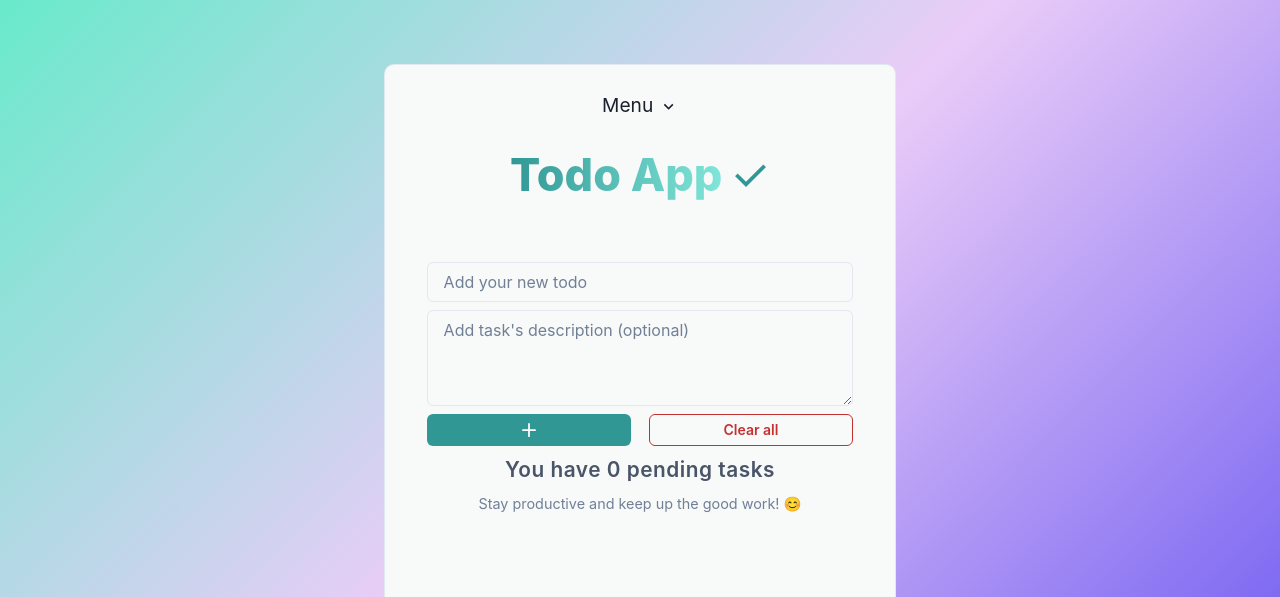
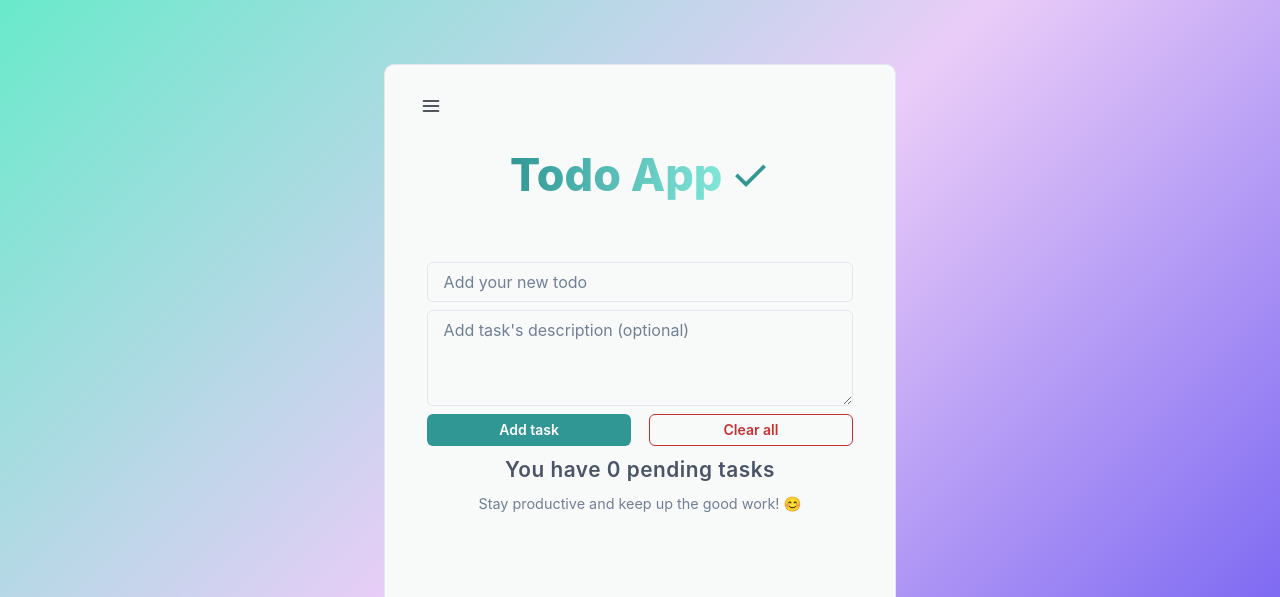
Before and after one commit to YanetOlmedo/my-react-task-list, a React (Vite) app: page /tasks in a window 1280 px wide. Shown: the top 597 px of the page. Built offline with nearby package versions, Linux system fonts and the light colour scheme.

Commit message:
Cambio de botones  Add Task y Menu

```diff
--- a/src/Components/Menu.jsx
+++ b/src/Components/Menu.jsx
@@ -1,5 +1,5 @@
-import { Menu, MenuButton, MenuList, MenuItem, MenuIcon } from "@chakra-ui/react";
-import { ChevronDownIcon } from "@chakra-ui/icons";
+import { Flex, Menu, MenuButton, MenuList, MenuItem, IconButton } from "@chakra-ui/react";
+import { HamburgerIcon } from "@chakra-ui/icons";
 import { Link, BrowserRouter, Routes, Route } from "react-router-dom";
 import Home from "../pages/Home";
 import AboutUs from "../pages/AboutUs";
@@ -7,11 +7,10 @@ import Tasks from "../pages/Tasks";
 
 function NavigationMenu() {
   return (
+    <Flex justifyContent="flex-start" alignItems="flex-start">
       <Menu>
         <Link to="#">
-        <MenuButton>
-          Menu <ChevronDownIcon />
-        </MenuButton>
+          <MenuButton as={IconButton} aria-label="Menu" icon={<HamburgerIcon />} variant="ghost" boxSize={6} fontSize="xl"/>
         </Link>
         <MenuList>
           <MenuItem as={Link} to="/">
@@ -25,6 +24,7 @@ function NavigationMenu() {
           </MenuItem>
         </MenuList>
       </Menu>
+    </Flex>
   );
 }
 
@@ -43,8 +43,10 @@ function MenuWithRoutes() {
 function MainMenu() {
   return (
     <BrowserRouter>
+      <div className="menu-container">
         <NavigationMenu />
         <MenuWithRoutes />
+      </div>
     </BrowserRouter>
   );
 }
--- a/src/Components/Task.jsx
+++ b/src/Components/Task.jsx
@@ -72,7 +72,7 @@ export default function Task(props) {
             size="lg"
             style={{ borderColor: 'rgba(0, 0, 0, 0.3)' }}
           />
-          <Text ml="10px" fontWeight="bold">
+          <Text ml="10px" fontWeight="bold" textDecoration={isCompleted ? "line-through" : "none"}>
             {isEditing ? (
               <Input
                 type="text"
--- a/src/Components/TaskList.jsx
+++ b/src/Components/TaskList.jsx
@@ -1,5 +1,4 @@
 import { Box, Button, FormControl, FormErrorMessage, Input, Text, UnorderedList } from "@chakra-ui/react";
-import { AddIcon } from "@chakra-ui/icons";
 import { Textarea } from "@chakra-ui/react";
 import Task from "./Task";
 import { useForm } from "react-hook-form";
@@ -40,7 +39,7 @@ const TaskList = (props) => {
   };
 
   return (
-    <Box maxW="40rem" mx="auto" p="1rem"> {/* Ajusta el valor de maxW según el ancho deseado */}
+    <Box maxW="40rem" mx="auto" p="1rem">
       <form onSubmit={handleSubmit(onSubmit)}>
         <FormControl isInvalid={errors.task} mb={2}>
           <Input
@@ -73,7 +72,7 @@ const TaskList = (props) => {
 
         <Box display="flex" alignItems="center" justifyContent="space-between" mb={2}>
           <Button type="submit" colorScheme="teal" size="sm" width="48%">
-            <AddIcon />
+            Add task
           </Button>
           <Button colorScheme="red" size="sm" variant="outline" width="48%" onClick={handleClear}>
             Clear all
```
Lines whose indentation alone changed are shown as unchanged.
